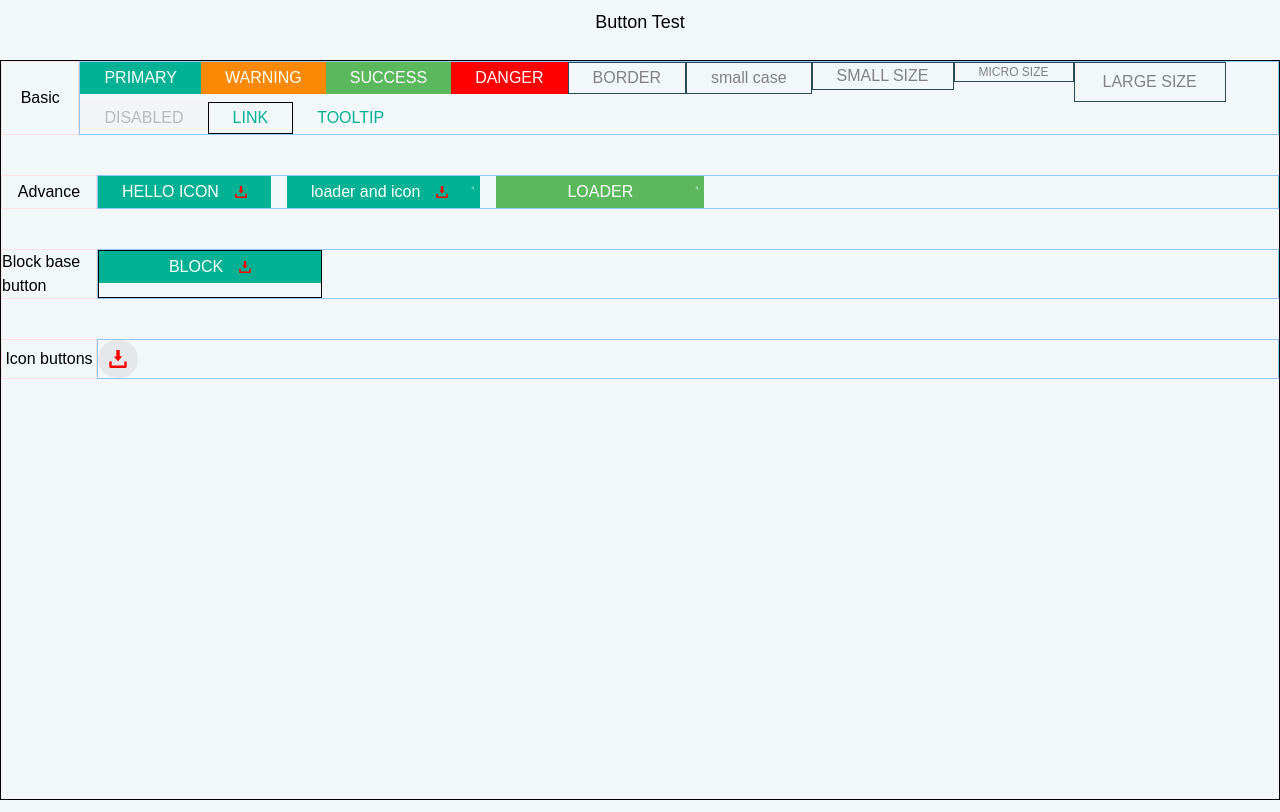
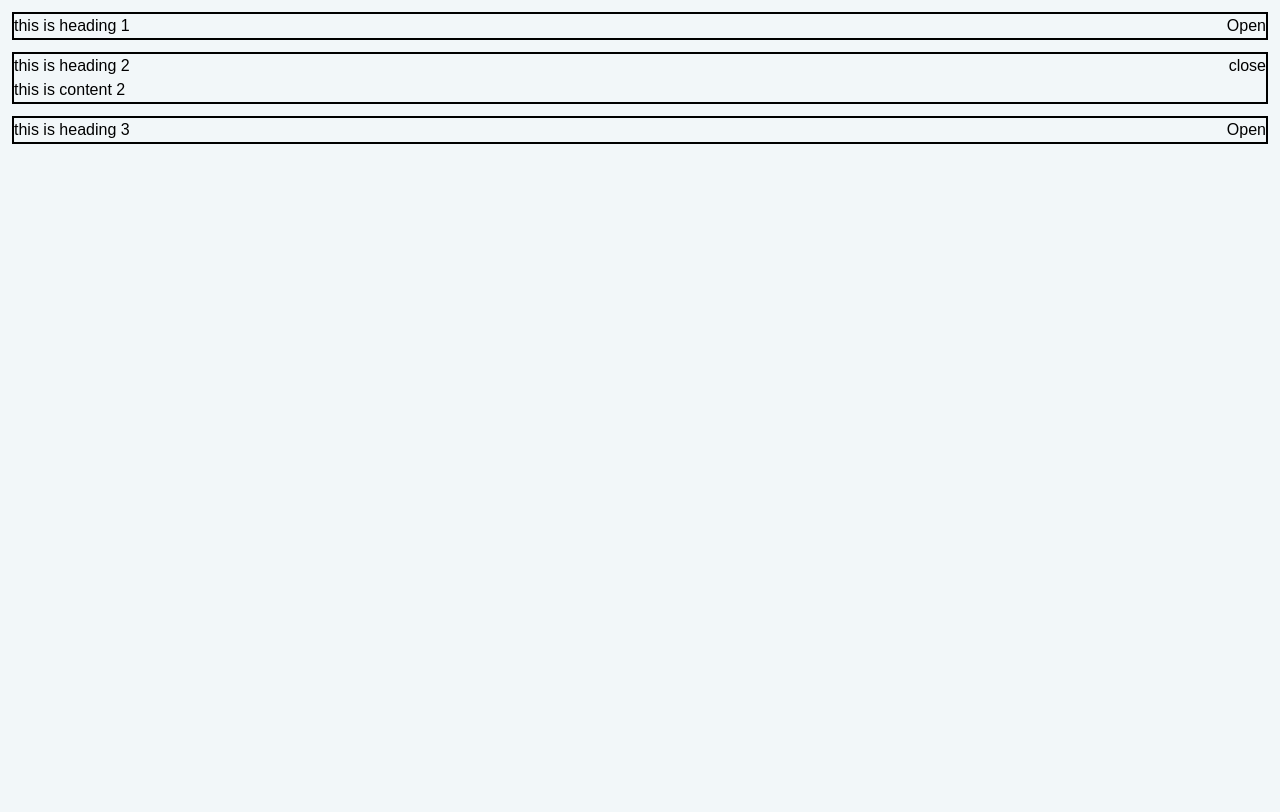
Before and after one commit to abhay-rana/component-library, a React (Create React App) app: page / in a window 1280 px wide. Built offline with nearby package versions, Linux system fonts and the light colour scheme.

Commit message:
added accordion component

```diff
--- a/src/App.js
+++ b/src/App.js
@@ -10,13 +10,15 @@ import CheckboxTest from "screens/checkbox-test";
 import SwitchTest from "screens/switch-test";
 import RippleTest from "screens/ripple-test";
 import ModalTest from "screens/modal-test";
+import TooltipTest from "screens/tooltip-test";
+import FaqAccordion from "screens/faq-accordion";
 
 const App = () => {
 	return (
 		<>
 			{/* <FloatingLabel /> */}
 			{/* <NormalLabel />  */}
-			<ButtonTest />
+			{/* <ButtonTest /> */}
 			{/* <SpinnerTest /> */}
 			{/* <TextAreaTest /> */}
 			{/* <RadioTest /> */}
@@ -24,6 +26,8 @@ const App = () => {
 			{/* <SwitchTest /> */}
 			{/* <RippleTest /> */}
 			{/* <ModalTest /> */}
+			{/* <TooltipTest /> */}
+			<FaqAccordion />
 		</>
 	);
 };
--- a/src/components/accordion/accordion.js
+++ b/src/components/accordion/accordion.js
@@ -5,7 +5,8 @@ import { AccordionProvider } from "./index";
 import Header from "./header";
 import Content from "./content";
 import AccordionItem from "./accordrion-item";
-import { arrayRemove } from "../../../scripts/utils-functions";
+
+import { arrayRemove } from "scripts/utils-functions";
 
 const Accordion = memo(({ children, onClick = () => {}, defaultExpanded, openMultiple = false }) => {
 	const [get_id, setExpand] = useState([defaultExpanded]);
--- a/src/screens/button-test.js
+++ b/src/screens/button-test.js
@@ -142,7 +142,7 @@ const ButtonTest = () => {
 					<div className="flex flex-row">
 						<div className="flex basis-24 items-center justify-center border border-red-100	">Icon buttons</div>
 						<div className="flex h-10 grow flex-row flex-wrap gap-x-4 border border-blue-300">
-							<div className="h-full w-10 rounded-full bg-gray-200">
+							<div className="h-full w-10 rounded-full">
 								<IconButton onClick={() => console.log("abhay")}>
 									<Download
 										width={18}
--- /dev/null
+++ b/src/screens/faq-accordion.js
@@ -0,0 +1,37 @@
+import React from "react";
+
+import { Accordion } from "components/accordion";
+import { data } from "scripts/data";
+
+const FaqAccordion = () => {
+	const clickHandler = () => {
+		console.log("fires when the component opens us");
+	};
+	return (
+		<>
+			<Accordion
+				defaultExpanded={2} //this is the id of the particular item not the index
+				onClick={clickHandler}
+				openMultiple={false}
+			>
+				{data.map((item) => {
+					return (
+						<Accordion.AccordionItem
+							id={item.id}
+							key={item.id}
+						>
+							<Accordion.Header>
+								<div>{item.header}</div>
+							</Accordion.Header>
+							<Accordion.Content>
+								<p>{item.desc}</p>
+							</Accordion.Content>
+						</Accordion.AccordionItem>
+					);
+				})}
+			</Accordion>
+		</>
+	);
+};
+
+export default FaqAccordion;
--- /dev/null
+++ b/src/screens/tooltip-test.js
@@ -0,0 +1,11 @@
+import React from "react";
+
+const TooltipTest = () => {
+	return (
+		<>
+			<div>TooltipTest</div>
+		</>
+	);
+};
+
+export default TooltipTest;
--- /dev/null
+++ b/src/scripts/data.js
@@ -0,0 +1,5 @@
+export const data = [
+	{ id: 1, header: "this is heading 1", desc: "this is content 1" },
+	{ id: 2, header: "this is heading 2", desc: "this is content 2" },
+	{ id: 3, header: "this is heading 3", desc: "this is content 3" }
+];
--- /dev/null
+++ b/src/scripts/utils-functions.js
@@ -0,0 +1,10 @@
+//remove the element from the array
+export const arrayRemove = (arr, value) => {
+	return arr.filter(function (ele) {
+		return ele != value;
+	});
+};
+
+// var result = arrayRemove(array, 6);
+// array=[1,2,3,4,5,6,7,8,9] , result = [1, 2, 3, 4, 5, 7, 8, 9, 0]
+//end
--- a/src/styles/global.css
+++ b/src/styles/global.css
@@ -99,7 +99,7 @@ span.custom_ripple{
 
 /* Wave Box Shadow Css */
 .custom_shadow_hover:hover{
-	box-shadow: 0px 0px 1px 5px rgba(0, 0, 0, 0.1) ;
+	background-color:  rgba(0, 0, 0, 0.1);
 }
 
 .custom_shadow_click{
```
Also changed, not shown: 1 other file (tests, documents, lock files or other folders).
